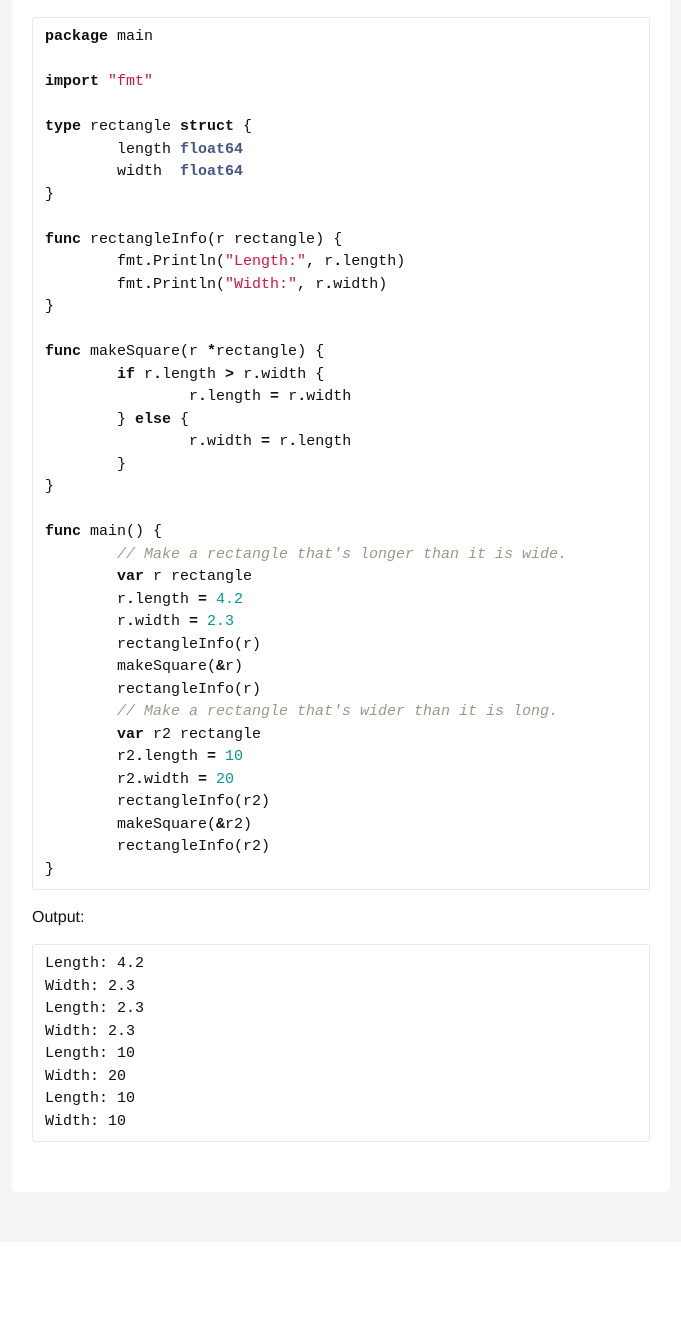
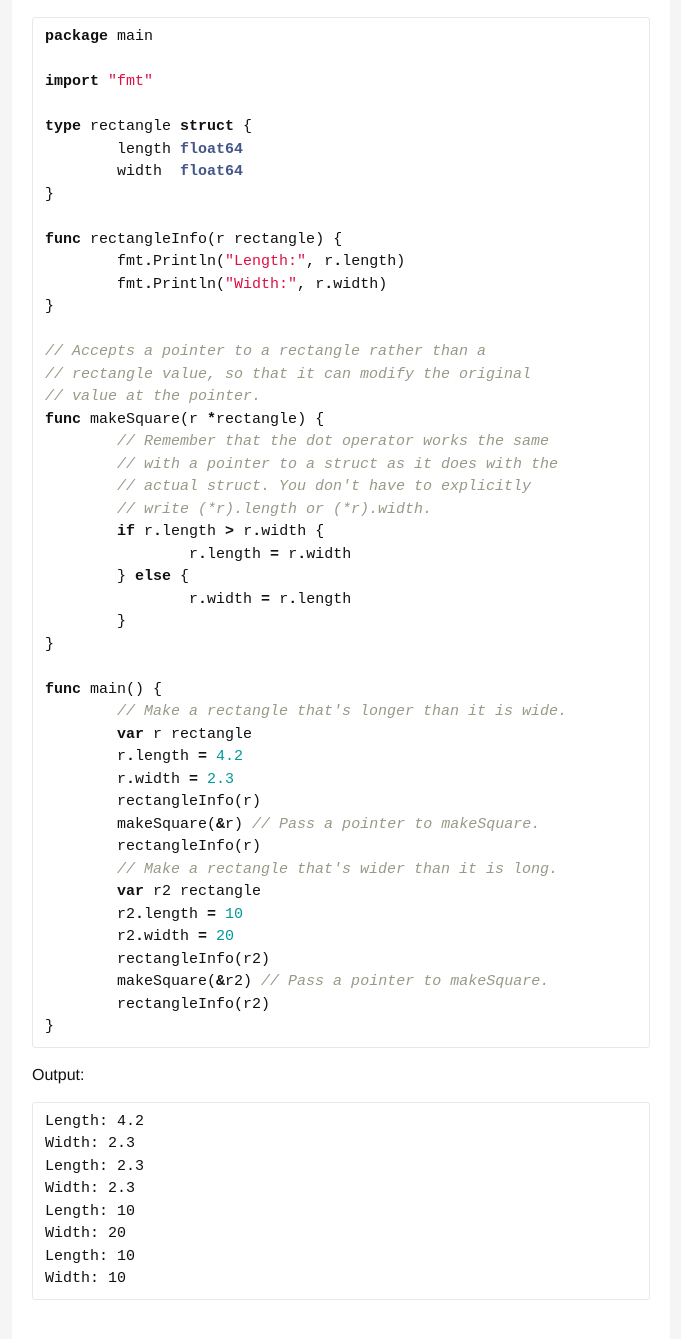
Before and after one commit to jaymcgavren/headfirstgo.com, a Jekyll site: the page built from solutions/ch08_02.md, in a window 1280 px wide and 1400 px high, scrolled down 707 px. Shown: the top 1339 px of the window, without its empty margins (440-1121 px from the left). Built offline with Jekyll 4.4.1, drawn with Linux system fonts in a browser that asks for light colours; before the commit the page ends 1949 px from its top, so only the background shows below that.

Commit message:
Add comments to solution

```diff
--- a/solutions/ch08_02.md
+++ b/solutions/ch08_02.md
@@ -33,7 +33,14 @@ func rectangleInfo(r rectangle) {
 	fmt.Println("Width:", r.width)
 }
 
+// Accepts a pointer to a rectangle rather than a
+// rectangle value, so that it can modify the original
+// value at the pointer.
 func makeSquare(r *rectangle) {
+	// Remember that the dot operator works the same
+	// with a pointer to a struct as it does with the
+	// actual struct. You don't have to explicitly
+	// write (*r).length or (*r).width.
 	if r.length > r.width {
 		r.length = r.width
 	} else {
@@ -47,14 +54,14 @@ func main() {
 	r.length = 4.2
 	r.width = 2.3
 	rectangleInfo(r)
-	makeSquare(&r)
+	makeSquare(&r) // Pass a pointer to makeSquare.
 	rectangleInfo(r)
 	// Make a rectangle that's wider than it is long.
 	var r2 rectangle
 	r2.length = 10
 	r2.width = 20
 	rectangleInfo(r2)
-	makeSquare(&r2)
+	makeSquare(&r2) // Pass a pointer to makeSquare.
 	rectangleInfo(r2)
 }
 {% endhighlight %}
```
